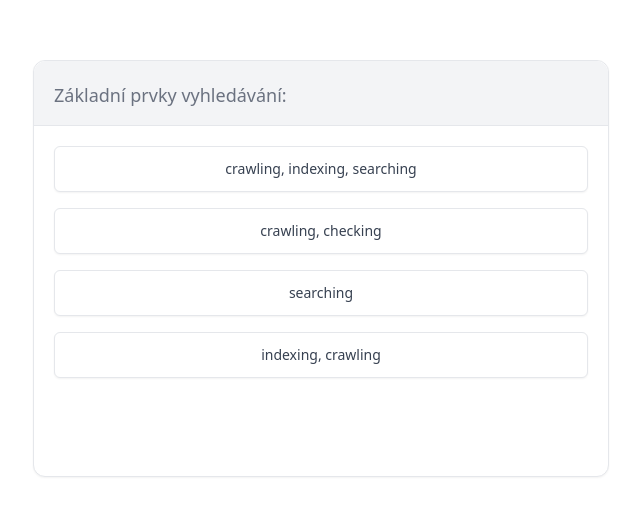
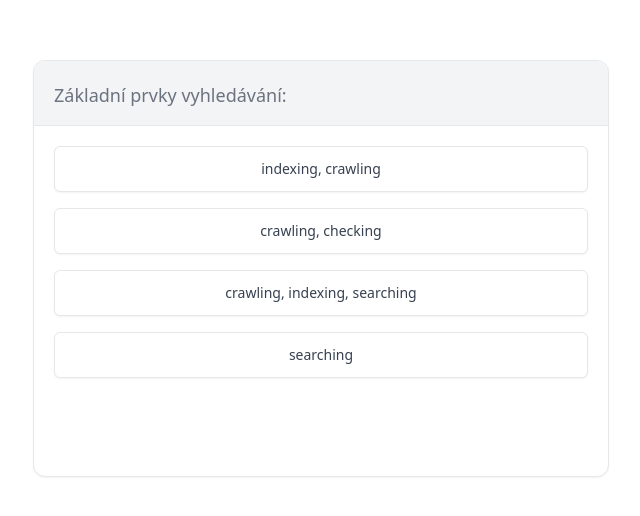
Before and after one commit to lewis-wow/vwm-tester, a SvelteKit app: page / in a window 1280 px wide. Shown: the part 132-648 px from the top of the page, without its empty margins (319-959 px from the left). Built offline with nearby package versions, Linux system fonts and the light colour scheme.

Commit message:
shuffle answers

```diff
--- a/src/routes/+page.svelte
+++ b/src/routes/+page.svelte
@@ -18,7 +18,7 @@
   <Card>
     <p slot="title">{currentQuestion.question}</p>
     <div class="flex flex-col gap-4">
-      {#each currentQuestion.answers as { answer, correct }}
+      {#each shuffle(currentQuestion.answers) as { answer, correct }}
         <Button green={correct && isAnswered} on:click={() => (isAnswered = true)}>{answer}</Button>
       {/each}
 
```
